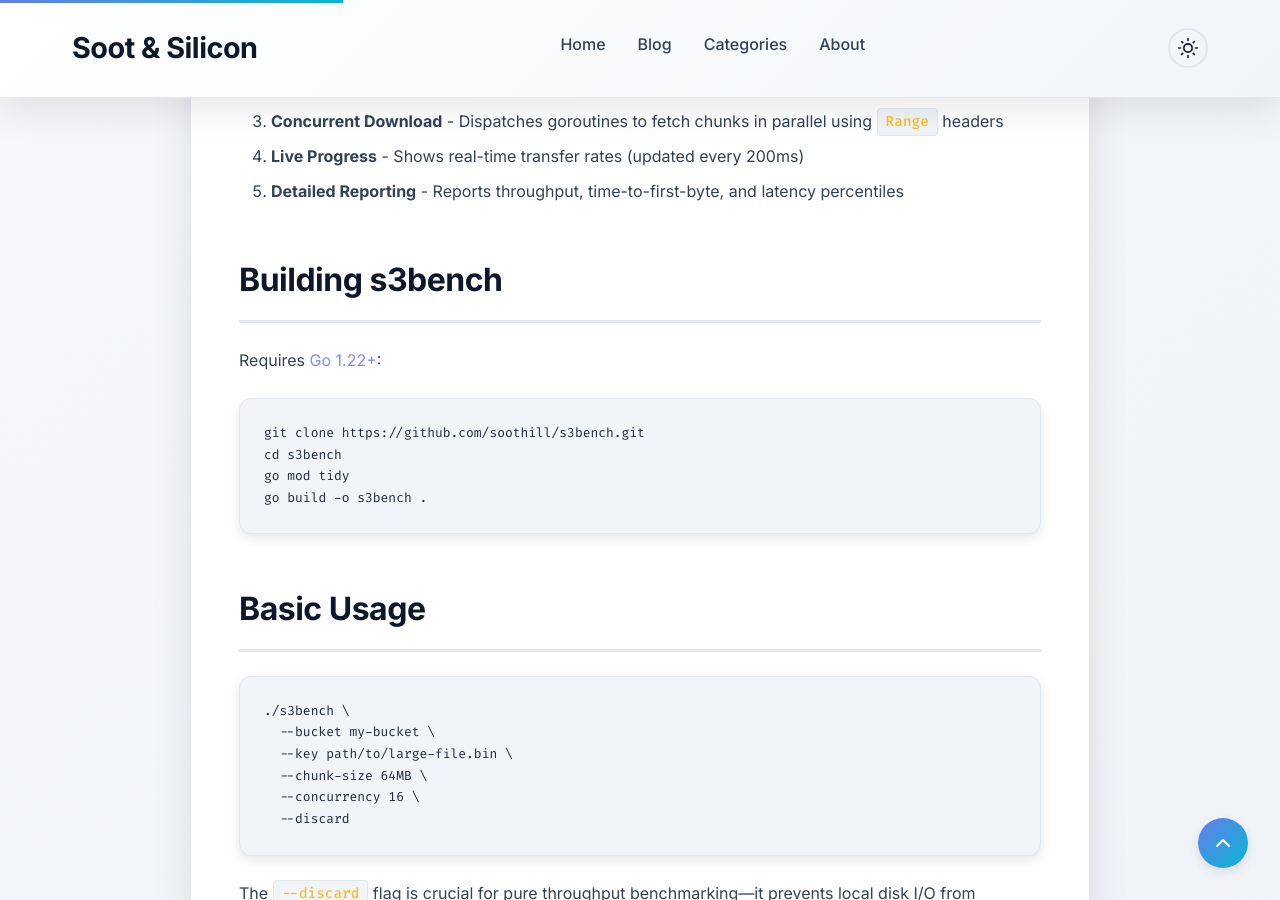
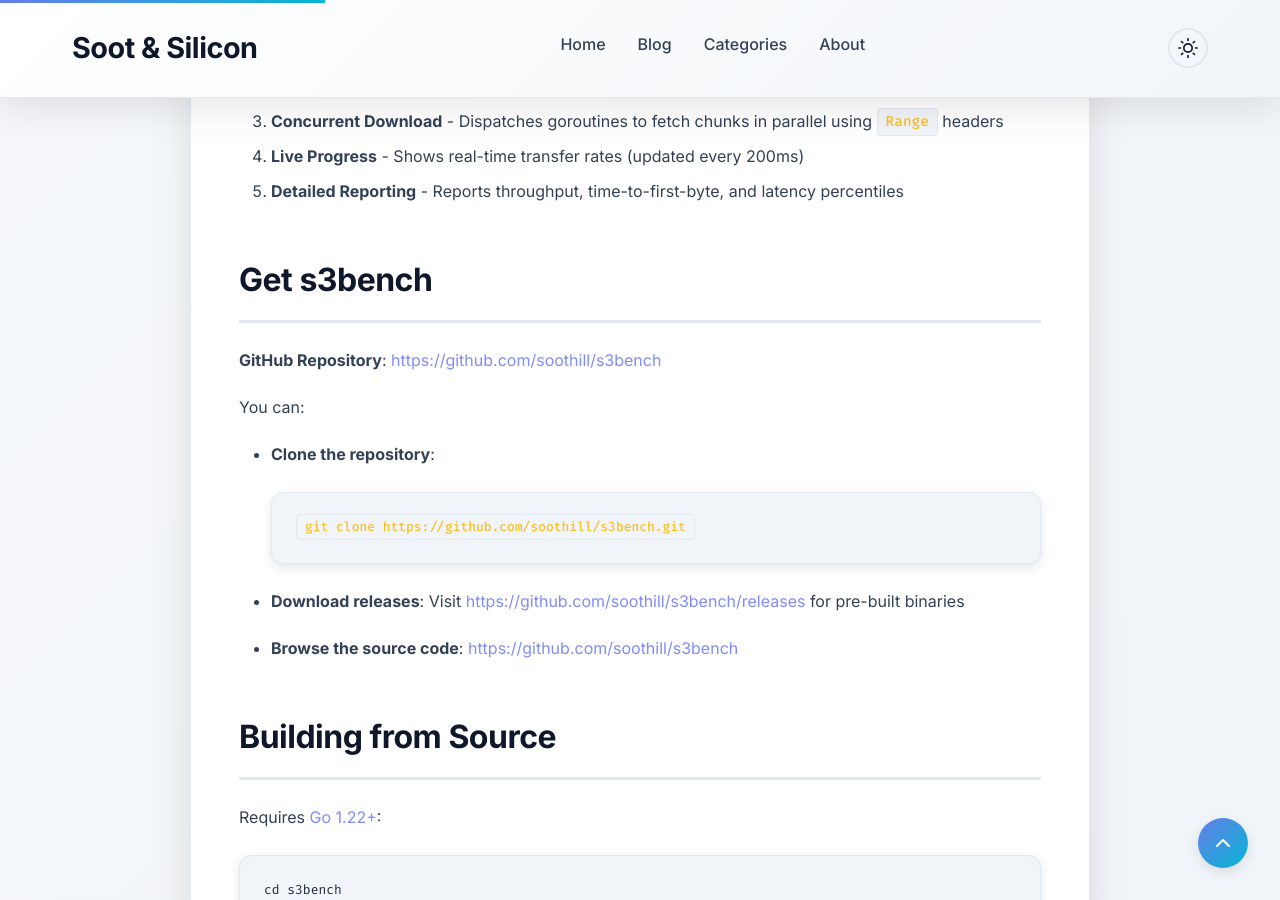
Before and after one commit to soothill/soothill.github.io, a Jekyll site: the page built from _posts/2026-02-22-s3-benchmarking-multipart-uploads-downloads.md, in a window 1280 px wide and 900 px high, scrolled down 1206 px. Built offline with Jekyll 4.4.1, drawn with Linux system fonts in a browser that asks for light colours; comment, search, counter and statistics services are not loaded.

Commit message:
Add GitHub links to s3bench blog post
- Add prominent GitHub repository link section
- Add link to releases for pre-built binaries
- Add link to browse source code
- Make it easy for users to find and download the tool

````diff
--- a/_posts/2026-02-22-s3-benchmarking-multipart-uploads-downloads.md
+++ b/_posts/2026-02-22-s3-benchmarking-multipart-uploads-downloads.md
@@ -30,12 +30,26 @@ The tool follows a straightforward but effective approach:
 4. **Live Progress** - Shows real-time transfer rates (updated every 200ms)
 5. **Detailed Reporting** - Reports throughput, time-to-first-byte, and latency percentiles
 
-## Building s3bench
+## Get s3bench
+
+**GitHub Repository**: [https://github.com/soothill/s3bench](https://github.com/soothill/s3bench)
+
+You can:
+
+- **Clone the repository**:
+  ```bash
+  git clone https://github.com/soothill/s3bench.git
+  ```
+
+- **Download releases**: Visit [https://github.com/soothill/s3bench/releases](https://github.com/soothill/s3bench/releases) for pre-built binaries
+
+- **Browse the source code**: [https://github.com/soothill/s3bench](https://github.com/soothill/s3bench)
+
+## Building from Source
 
 Requires [Go 1.22+](https://go.dev/dl/):
 
 ```bash
-git clone https://github.com/soothill/s3bench.git
 cd s3bench
 go mod tidy
 go build -o s3bench .
````
